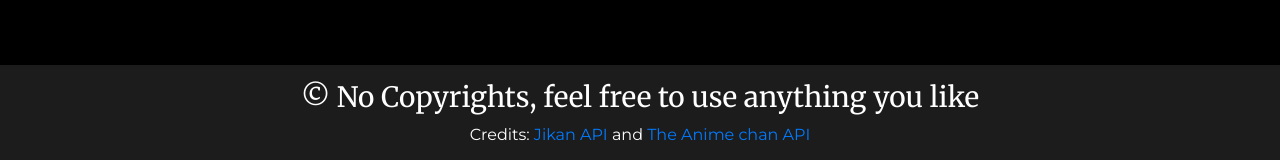
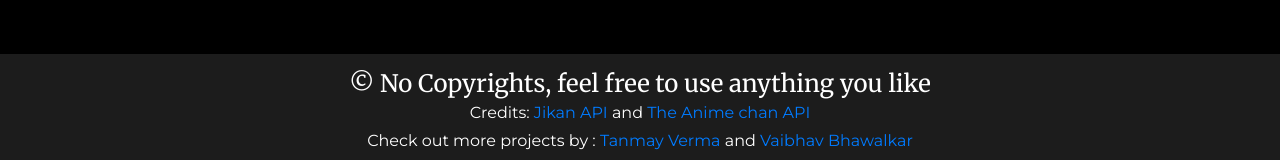
Before and after one commit to tanDjent/anime-impact, a React (Create React App) app: page /home in a window 1280 px wide. Shown: the part 637-797 px from the top of the page. Built offline with nearby package versions, Linux system fonts and the light colour scheme; no server answers.

Commit message:
optional chaining

```diff
--- a/src/components/AnimeManga.js
+++ b/src/components/AnimeManga.js
@@ -59,7 +59,7 @@ export default function AnimeManga() {
           {(anime.type === "TV" || anime.type === "Movie") && (
             <div>
               <p style={{ marginBottom: "1rem" }}>
-                {anime.premiered} | {anime.type} | {anime.studios[0].name}
+                {anime.premiered} | {anime.type} | {anime?.studios[0]?.name}
               </p>
               <button
                 className='download-button'
--- a/src/components/FooterComponent.js
+++ b/src/components/FooterComponent.js
@@ -4,8 +4,8 @@ function Footer(props) {
   return (
     <div className='footer container-fluid pt-3 position-absolute bottom-0'>
       <div className='row'>
-        <div className='col-12  text-center'>
-          <h3>© No Copyrights, feel free to use anything you like</h3>
+        <div className='col-12  text-center' style={{ lineHeight: "75%" }}>
+          <h4>© No Copyrights, feel free to use anything you like</h4>
           <p>
             Credits:{" "}
             <a href='https://jikan.docs.apiary.io/' target='blank'>
@@ -16,6 +16,16 @@ function Footer(props) {
               The Anime chan API
             </a>
           </p>
+          <p>
+            Check out more projects by :{" "}
+            <a href='https://tandjent.github.io/' target='blank'>
+              Tanmay Verma
+            </a>{" "}
+            and{" "}
+            <a href='https://github.com/vbvh98' target='blank'>
+              Vaibhav Bhawalkar
+            </a>
+          </p>
         </div>
       </div>
     </div>
```
Also changed, not shown: 1 other file (tests, documents, lock files or other folders).
